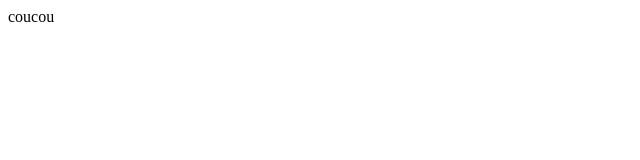
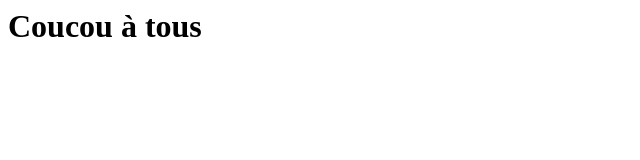
Before and after one commit to AuroreMoz/projet_git, a plain HTML site: page src/index.html in a window 1280 px wide. Shown: the whole page, without its empty margins (0-640 px from the left). Drawn offline with Linux system fonts and the light colour scheme.

Commit message:
mon bouton

```diff
--- a/src/index.html
+++ b/src/index.html
@@ -2,5 +2,7 @@
     <head>
         <title>coucou</title>
     </head>
-    <body>coucou</body>
+    <body>
+        <h1>Coucou à tous</h1>
+    </body>
 </html>
```
